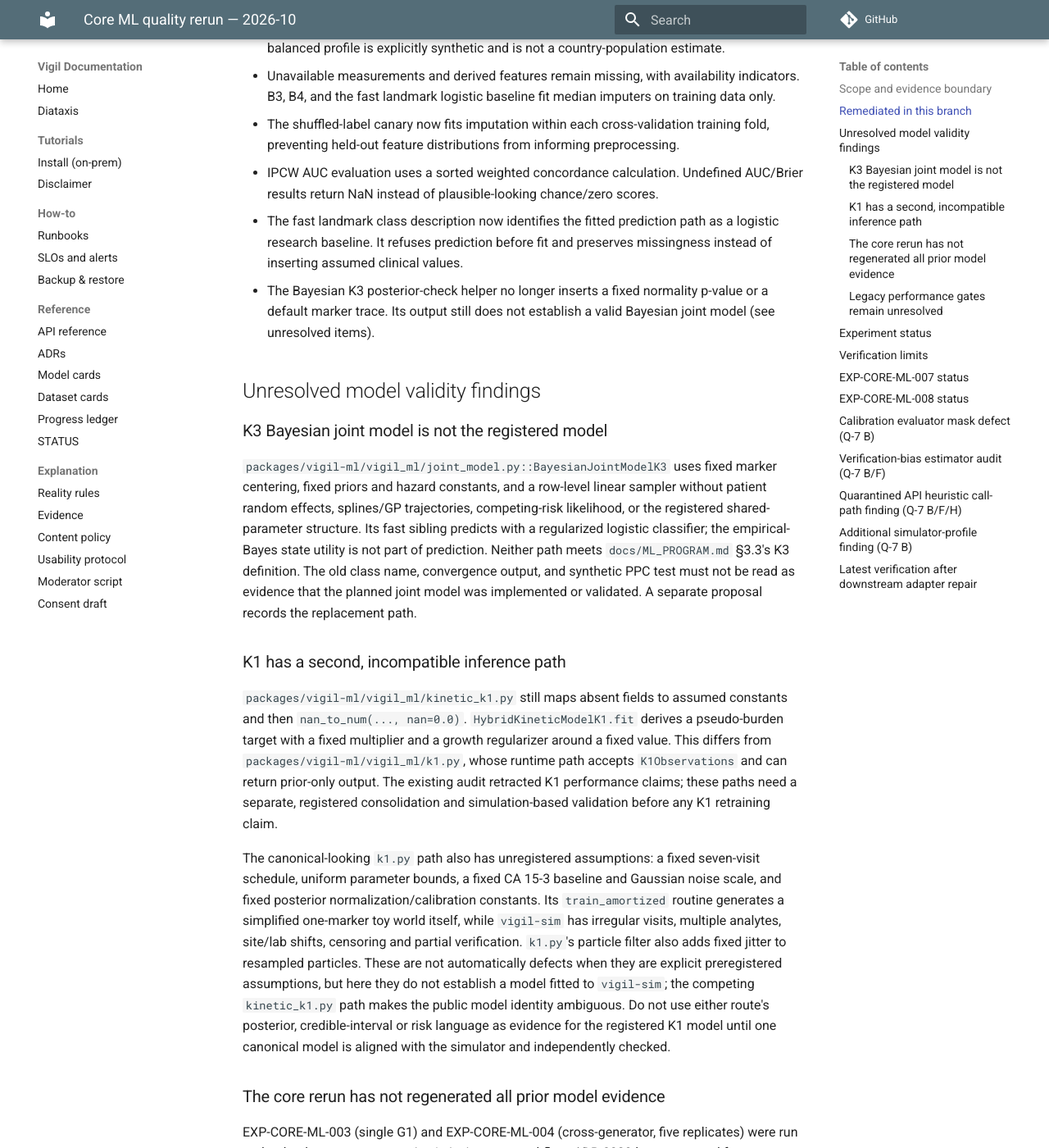
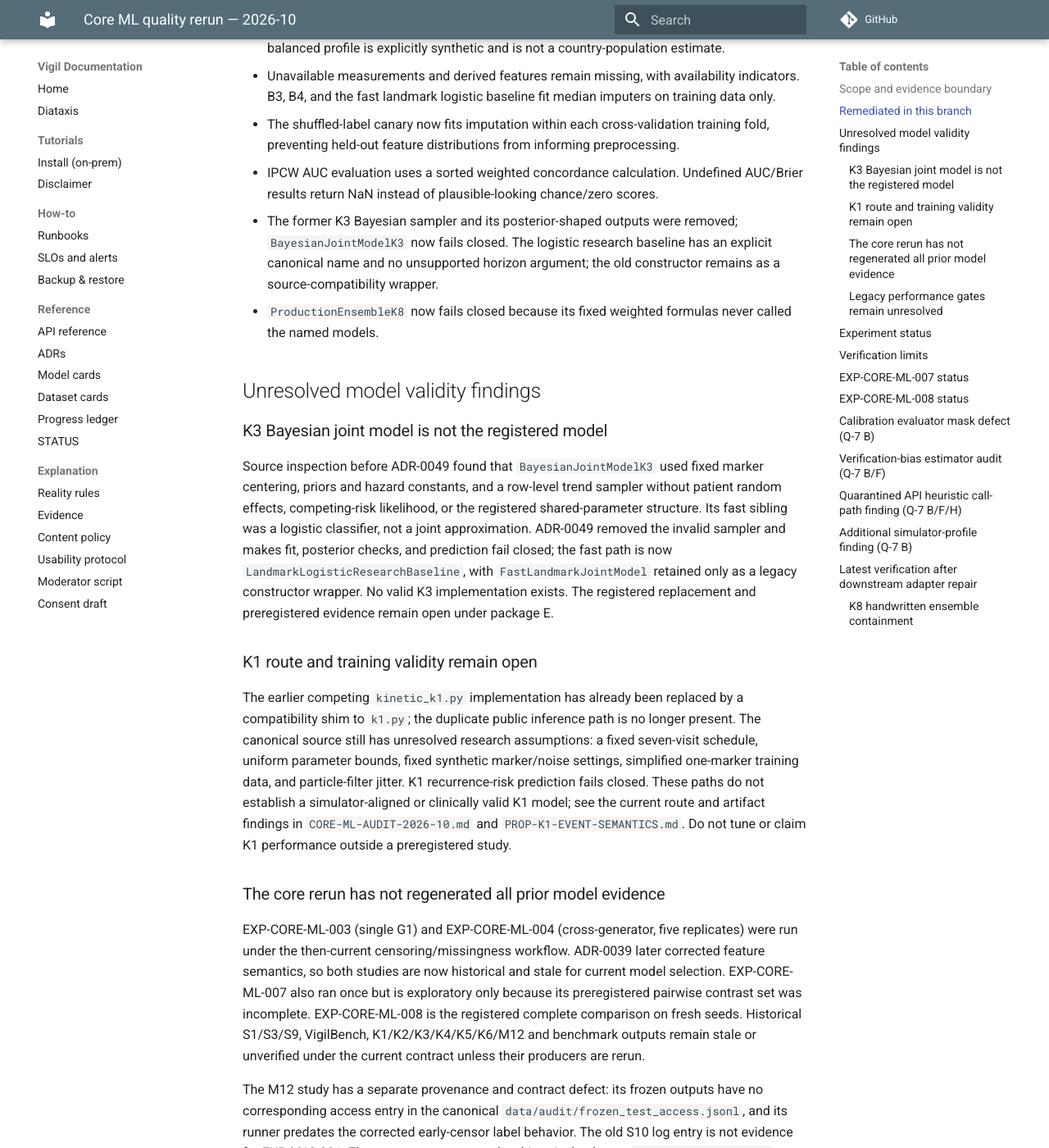
Before and after one commit to gasthecreator/vigil, an MkDocs documentation site: the page built from docs/audits/CORE-ML-RERUN-2026-10.md, in a window 1280 px wide and 1400 px high, scrolled down 514 px. Shown: the whole window at 82% size. Built offline with MkDocs 1.6.1 and Material for MkDocs 9.7.7, drawn with Linux system fonts in a browser that asks for light colours; comment, search, counter and statistics services are not loaded; some of the changed text lies outside the part shown.

Commit message:
docs(ml): reconcile model audit dispositions

```diff
--- a/docs/audits/CORE-ML-RERUN-2026-10.md
+++ b/docs/audits/CORE-ML-RERUN-2026-10.md
@@ -11,20 +11,18 @@ This pass follows `docs/MASTER_PLAN.md`, `docs/ML_PROGRAM.md`, the phase prompts
 - Unavailable measurements and derived features remain missing, with availability indicators. B3, B4, and the fast landmark logistic baseline fit median imputers on training data only.
 - The shuffled-label canary now fits imputation within each cross-validation training fold, preventing held-out feature distributions from informing preprocessing.
 - IPCW AUC evaluation uses a sorted weighted concordance calculation. Undefined AUC/Brier results return NaN instead of plausible-looking chance/zero scores.
-- The fast landmark class description now identifies the fitted prediction path as a logistic research baseline. It refuses prediction before fit and preserves missingness instead of inserting assumed clinical values.
-- The Bayesian K3 posterior-check helper no longer inserts a fixed normality p-value or a default marker trace. Its output still does not establish a valid Bayesian joint model (see unresolved items).
+- The former K3 Bayesian sampler and its posterior-shaped outputs were removed; `BayesianJointModelK3` now fails closed. The logistic research baseline has an explicit canonical name and no unsupported horizon argument; the old constructor remains as a source-compatibility wrapper.
+- `ProductionEnsembleK8` now fails closed because its fixed weighted formulas never called the named models.
 
 ## Unresolved model validity findings
 
 ### K3 Bayesian joint model is not the registered model
 
-`packages/vigil-ml/vigil_ml/joint_model.py::BayesianJointModelK3` uses fixed marker centering, fixed priors and hazard constants, and a row-level linear sampler without patient random effects, splines/GP trajectories, competing-risk likelihood, or the registered shared-parameter structure. Its fast sibling predicts with a regularized logistic classifier; the empirical-Bayes state utility is not part of prediction. Neither path meets `docs/ML_PROGRAM.md` §3.3's K3 definition. The old class name, convergence output, and synthetic PPC test must not be read as evidence that the planned joint model was implemented or validated. A separate proposal records the replacement path.
+Source inspection before ADR-0049 found that `BayesianJointModelK3` used fixed marker centering, priors and hazard constants, and a row-level trend sampler without patient random effects, competing-risk likelihood, or the registered shared-parameter structure. Its fast sibling was a logistic classifier, not a joint approximation. ADR-0049 removed the invalid sampler and makes fit, posterior checks, and prediction fail closed; the fast path is now `LandmarkLogisticResearchBaseline`, with `FastLandmarkJointModel` retained only as a legacy constructor wrapper. No valid K3 implementation exists. The registered replacement and preregistered evidence remain open under package E.
 
-### K1 has a second, incompatible inference path
+### K1 route and training validity remain open
 
-`packages/vigil-ml/vigil_ml/kinetic_k1.py` still maps absent fields to assumed constants and then `nan_to_num(..., nan=0.0)`. `HybridKineticModelK1.fit` derives a pseudo-burden target with a fixed multiplier and a growth regularizer around a fixed value. This differs from `packages/vigil-ml/vigil_ml/k1.py`, whose runtime path accepts `K1Observations` and can return prior-only output. The existing audit retracted K1 performance claims; these paths need a separate, registered consolidation and simulation-based validation before any K1 retraining claim.
-
-The canonical-looking `k1.py` path also has unregistered assumptions: a fixed seven-visit schedule, uniform parameter bounds, a fixed CA 15-3 baseline and Gaussian noise scale, and fixed posterior normalization/calibration constants. Its `train_amortized` routine generates a simplified one-marker toy world itself, while `vigil-sim` has irregular visits, multiple analytes, site/lab shifts, censoring and partial verification. `k1.py`'s particle filter also adds fixed jitter to resampled particles. These are not automatically defects when they are explicit preregistered assumptions, but here they do not establish a model fitted to `vigil-sim`; the competing `kinetic_k1.py` path makes the public model identity ambiguous. Do not use either route's posterior, credible-interval or risk language as evidence for the registered K1 model until one canonical model is aligned with the simulator and independently checked.
+The earlier competing `kinetic_k1.py` implementation has already been replaced by a compatibility shim to `k1.py`; the duplicate public inference path is no longer present. The canonical source still has unresolved research assumptions: a fixed seven-visit schedule, uniform parameter bounds, fixed synthetic marker/noise settings, simplified one-marker training data, and particle-filter jitter. K1 recurrence-risk prediction fails closed. These paths do not establish a simulator-aligned or clinically valid K1 model; see the current route and artifact findings in `CORE-ML-AUDIT-2026-10.md` and `PROP-K1-EVENT-SEMANTICS.md`. Do not tune or claim K1 performance outside a preregistered study.
 
 ### The core rerun has not regenerated all prior model evidence
 
@@ -90,3 +88,8 @@ The latest full repository suite on the working tree completed with 916 passed,
 At commit `7eb25cc`, GitHub CI independently reproduced the two AUC floors, K3 shuffled-outcome canary, and G1 calibration ceiling. K1 acceptance also fails its amortized interval-coverage boundary (39/40 is above the immutable 0.97 ceiling); the existing proposal records the statistical conflict. The coverage-ratchet failure is downstream of the K3 canary. Clean-clone reproduction fails because EXP-UF-001 alert-burden metrics drift, generated SBOM contents differ from the committed inventory, and the v1.0.0-rc.2 release manifest no longer verifies. CodeQL, lint/type/import checks, dependency and security scanners, docs, frontend, browser E2E, clinical, and resilience jobs pass on that commit. These CI findings add open C, G, and H work; they do not authorize editing acceptance thresholds or historical result files.
 
 The latest GitHub run at `974b628` also found: claims scanning rejects K8 model-card wording despite its explicit non-use limitation; the generated ADR/model-card indexes are stale; K1 acceptance has a shuffled-pair validation-loss failure and an amortized-route coverage boundary failure; clean-clone reproduction identifies K4/K6 study provenance mismatches, an invalid-label path in another reproduced study, alert-burden results that no longer match generated data, SBOM drift, and a release-manifest mismatch. K8 wording and generated indexes have been corrected locally. Source inspection confirmed the shuffled-pair failure was a real bug: the same permutation was applied to features and targets. The negative-control branch now permutes targets relative to observations, and local K1 v2 acceptance is 3 passed, 1 expected xfailed; the separate 39/40 amortized coverage boundary remains unresolved. The new verification-bias audit found that an active report path fits the propensity model on the analysis cohort and relies on untested assumptions; no registered validation study currently supports those estimates. These findings do not authorize edits to overseer-owned tests, thresholds, historical results, or verdicts. Packages A–I remain open under the repair plan.
+
+
+### K8 handwritten ensemble containment
+
+The historical `ProductionEnsembleK8` was a fixed weighted combination of formulas, not a trained stack. ADR-0050 now makes its public `fit` and `predict_risk` fail closed while preserving import compatibility. The actual K8 conformal controller is separate and remains research-only; no clinical guarantee follows. S-016 and its historical benchmark row remain unchanged.
```
Also changed, not shown: docs/PROGRESS.md (+4 -0 lines), docs/audits/CORE-ML-AUDIT-2026-10.md (+7 -2 lines).
